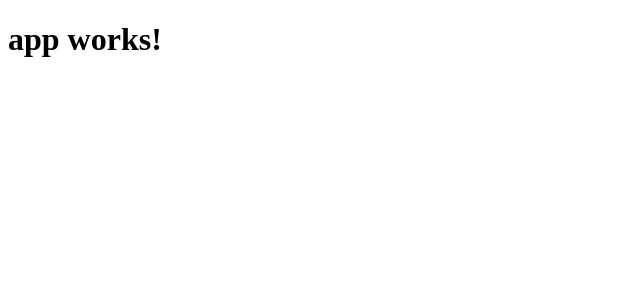
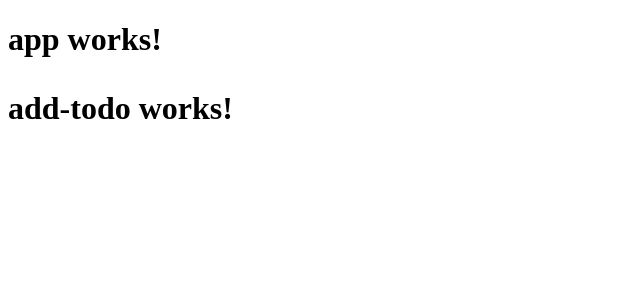
Before and after one commit to fabriciolemos/todo-app, an Angular app in the folder static/: page / in a window 1280 px wide. Shown: the top 300 px of the page, without its empty margins (0-640 px from the left). Built offline with nearby package versions, Linux system fonts and the light colour scheme.

Commit message:
create add-todo componentˆ

```diff
--- /dev/null
+++ b/static/src/app/add-todo/add-todo.component.html
@@ -0,0 +1,3 @@
+<p>
+  add-todo works!
+</p>
--- /dev/null
+++ b/static/src/app/add-todo/add-todo.component.ts
@@ -0,0 +1,15 @@
+import { Component, OnInit } from '@angular/core';
+
+@Component({
+  selector: 'app-add-todo',
+  templateUrl: './add-todo.component.html',
+  styleUrls: ['./add-todo.component.css']
+})
+export class AddTodoComponent implements OnInit {
+
+  constructor() { }
+
+  ngOnInit() {
+  }
+
+}
--- a/static/src/app/app.component.html
+++ b/static/src/app/app.component.html
@@ -1,3 +1,4 @@
 <h1>
   {{title}}
+  <app-add-todo></app-add-todo>
 </h1>
--- a/static/src/app/app.module.ts
+++ b/static/src/app/app.module.ts
@@ -4,10 +4,12 @@ import { FormsModule } from '@angular/forms';
 import { HttpModule } from '@angular/http';
 
 import { AppComponent } from './app.component';
+import { AddTodoComponent } from './add-todo/add-todo.component';
 
 @NgModule({
   declarations: [
-    AppComponent
+    AppComponent,
+    AddTodoComponent
   ],
   imports: [
     BrowserModule,
```
Also changed, not shown: static/src/app/add-todo/add-todo.component.css (added), 1 other file (tests, documents, lock files or other folders).
